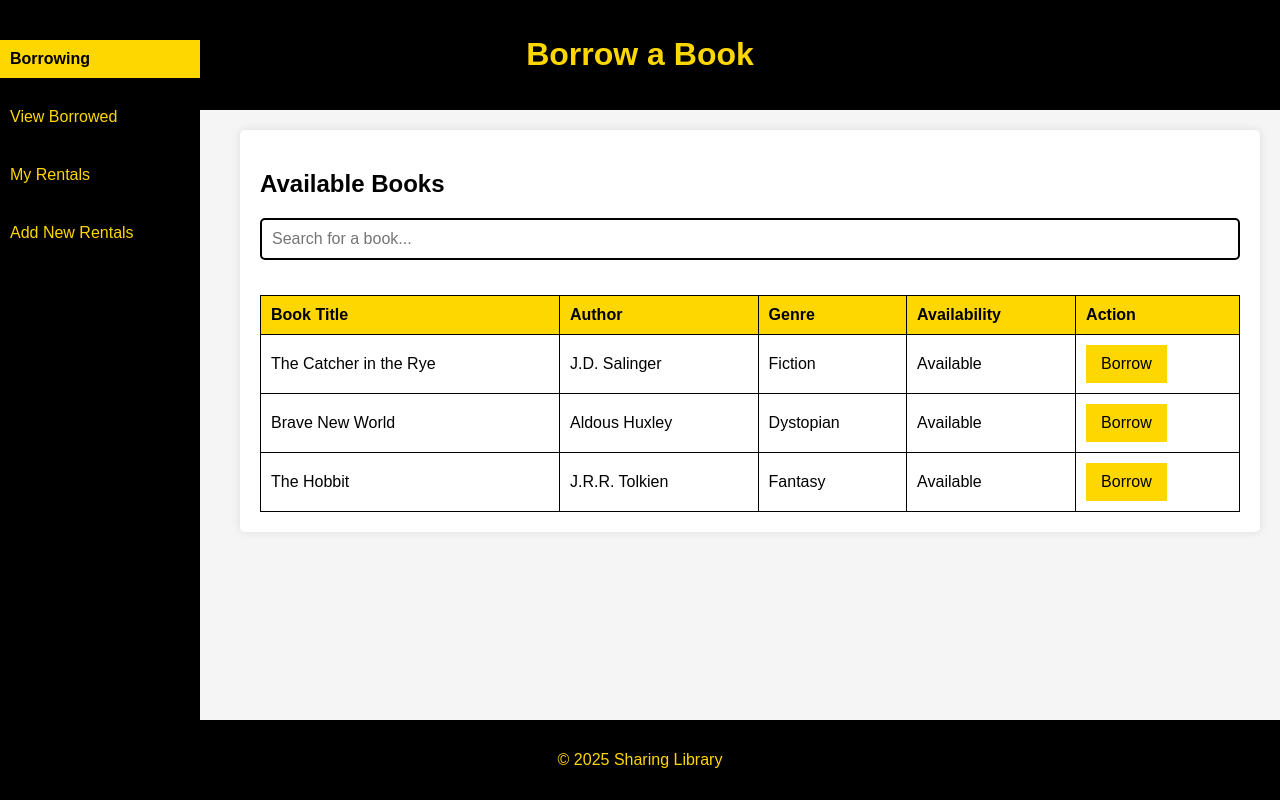
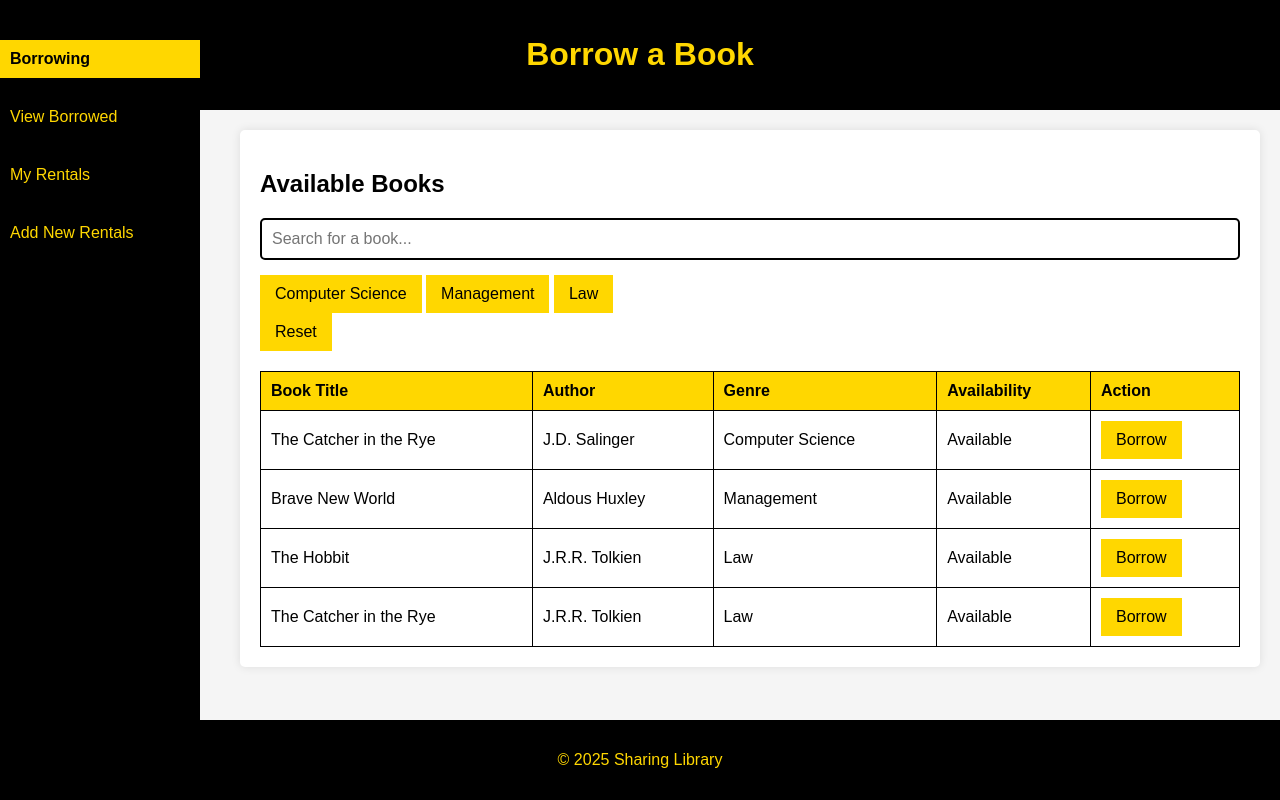
Before and after one commit to icbjayasinghe/bookHaven, a PHP site: page /borrowing.php in a window 1280 px wide. Run offline with PHP 8.4, Linux system fonts and the light colour scheme.

Commit message:
search functionality added

```diff
--- a/borrowing.php
+++ b/borrowing.php
@@ -34,6 +34,14 @@
           onkeyup="searchBooks()"
         />
 
+        <!-- Genre search buttons -->
+        <div class="genre-buttons">
+          <button onclick="filterByGenre('Computer Science')">Computer Science</button>
+          <button onclick="filterByGenre('Management')">Management</button>
+          <button onclick="filterByGenre('Law')">Law</button>
+        </div>
+        <button onclick="resetTable()">Reset</button>
+
         <table id="bookTable">
           <thead>
             <tr>
@@ -45,29 +53,65 @@
             </tr>
           </thead>
           <tbody>
-            <tr>
+            <tr data-genre="Computer Science">
               <td>The Catcher in the Rye</td>
               <td>J.D. Salinger</td>
-              <td>Fiction</td>
+              <td>Computer Science</td>
               <td>Available</td>
               <td><button>Borrow</button></td>
             </tr>
-            <tr>
+            <tr data-genre="Management">
               <td>Brave New World</td>
               <td>Aldous Huxley</td>
-              <td>Dystopian</td>
+              <td>Management</td>
               <td>Available</td>
               <td><button>Borrow</button></td>
             </tr>
-            <tr>
+            <tr data-genre="Law">
               <td>The Hobbit</td>
               <td>J.R.R. Tolkien</td>
-              <td>Fantasy</td>
+              <td>Law</td>
+              <td>Available</td>
+              <td><button>Borrow</button></td>
+            </tr>
+            <tr data-genre="Law">
+              <td>The Catcher in the Rye</td>
+              <td>J.R.R. Tolkien</td>
+              <td>Law</td>
               <td>Available</td>
               <td><button>Borrow</button></td>
             </tr>
           </tbody>
         </table>
+        <script>
+          let selectedGenre = 'All';
+
+          function searchBooks() {
+            const searchTerm = document.getElementById('searchBar').value.toLowerCase();
+            const rows = document.querySelectorAll('#bookTable tbody tr');
+            rows.forEach(row => {
+              const title = row.cells[0].textContent.toLowerCase();
+              const genre = row.getAttribute('data-genre');
+              if ((title.includes(searchTerm) || searchTerm === '') && (genre === selectedGenre || selectedGenre === 'All')) {
+                row.style.display = '';
+              } else {
+                row.style.display = 'none';
+              }
+            });
+          }
+
+          function filterByGenre(genre) {
+            selectedGenre = genre;
+            searchBooks(); // Reapply the search filter with the new genre
+          }
+
+          function resetTable() {
+            document.getElementById('searchBar').value = '';
+            selectedGenre = 'All';
+            searchBooks(); // Reset the table to show all rows
+          }
+        </script>
+
       </div>
     </main>
 
```
